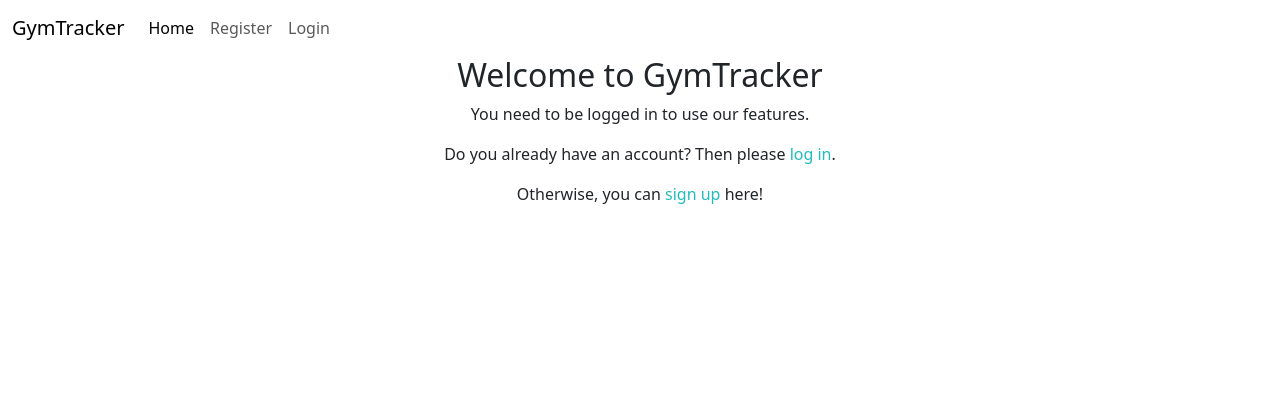
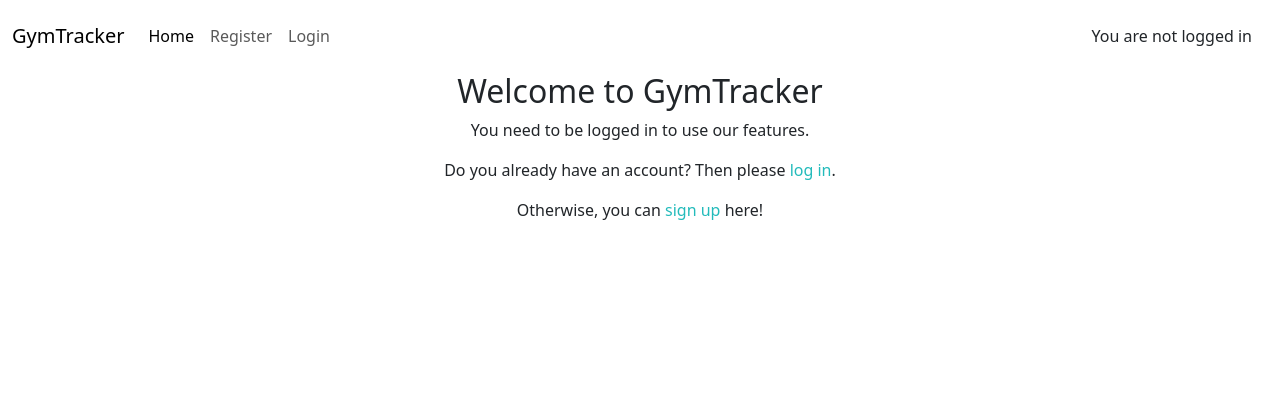
Before and after one commit to DavidFB94/gym-tracker, a Django app: page / in a window 1280 px wide. Shown: the top 420 px of the page. Run offline with Django 4.2, Linux system fonts and the light colour scheme; parts of the project's set-up code (start-up, migrations or seed data) failed here and were passed over.

Commit message:
Add logged in status message

```diff
--- a/templates/base.html
+++ b/templates/base.html
@@ -52,6 +52,11 @@
                         </li>
                         {% endif %}
                     </ul>
+                    {% if user.is_authenticated %}
+                    <p class="text-end m-3">You are logged in as <span>{{ user }}</span></p>
+                    {% else %}
+                    <p class="text-end m-3">You are not logged in</p>
+                    {% endif %}
                 </div>
             </div>
         </nav>
```
